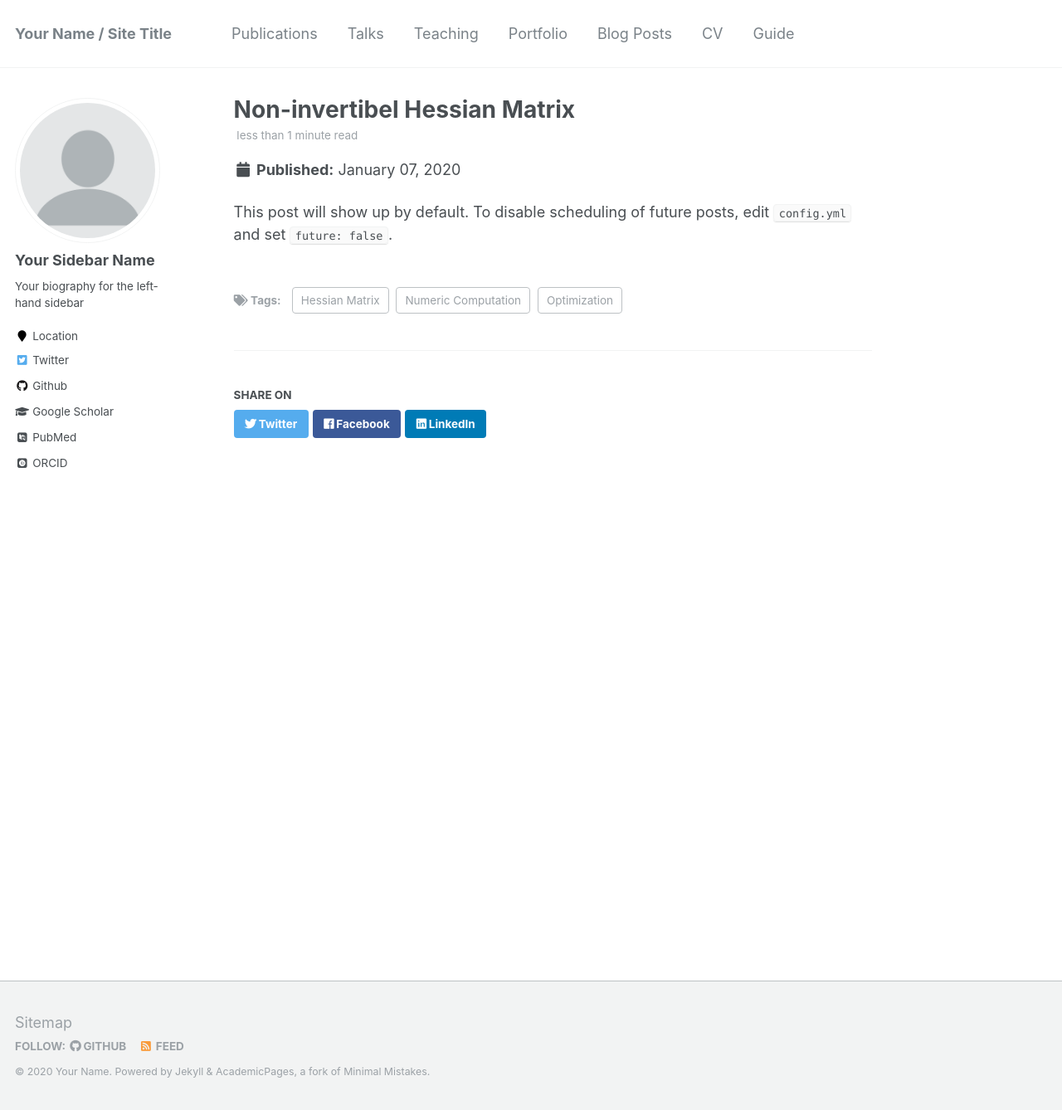
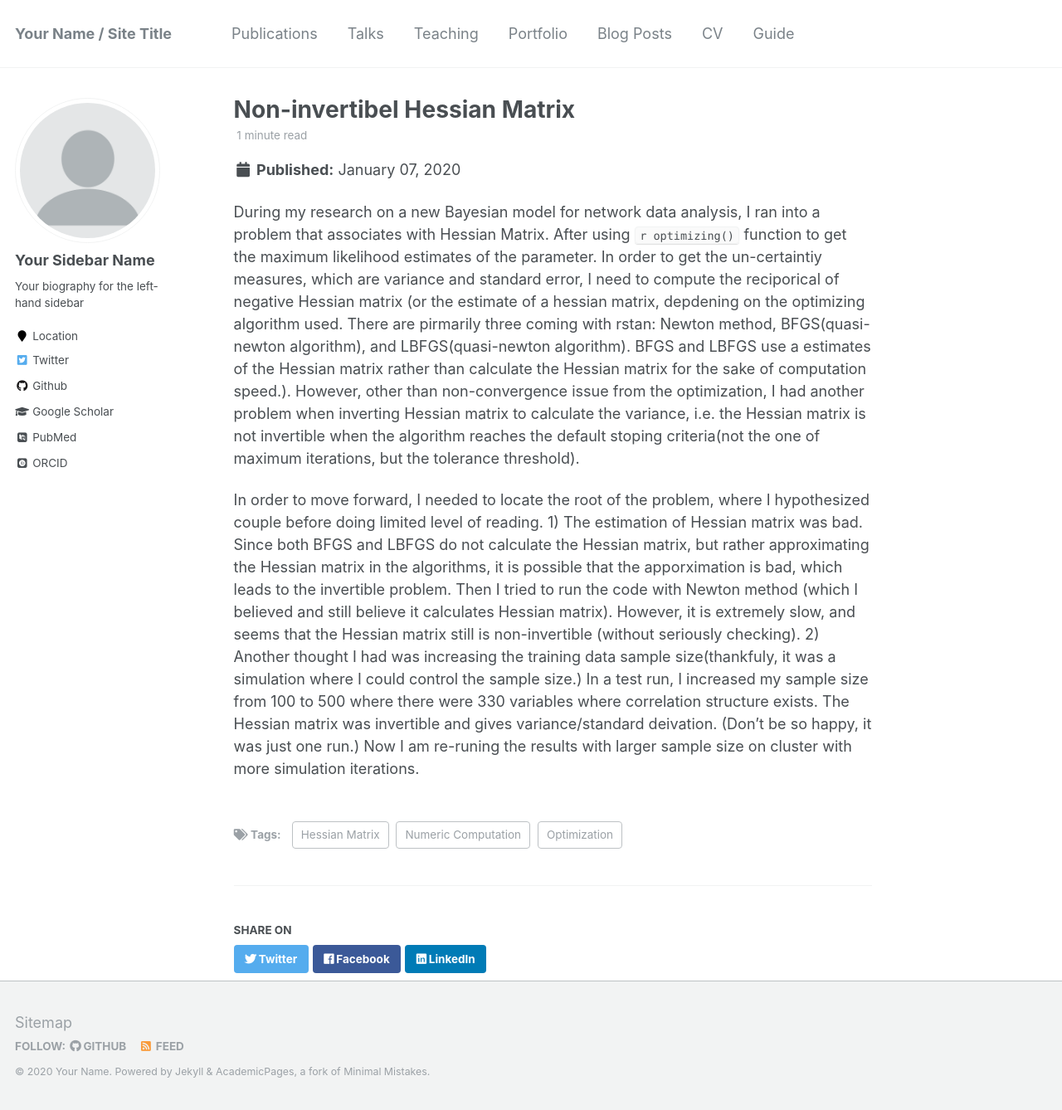
Before and after one commit to boyiguo1/boyiguo1.github.io, a Jekyll site: the page built from _posts/2020-01-07-NonInvertibleHessian.md, in a window 1280 px wide and 1338 px high. Shown: the whole window at 83% size. Built offline with Jekyll 4.4.1, drawn with Linux system fonts in a browser that asks for light colours; some web fonts are replaced.

Commit message:
Wrote something to publish online.

```diff
--- a/_posts/2020-01-07-NonInvertibleHessian.md
+++ b/_posts/2020-01-07-NonInvertibleHessian.md
@@ -8,4 +8,8 @@ tags:
   - Hessian Matrix
 ---
 
-This post will show up by default. To disable scheduling of future posts, edit `config.yml` and set `future: false`.
+During my research on a new Bayesian model for network data analysis, I ran into a problem that associates with Hessian Matrix. After using `r optimizing()` function to get the maximum likelihood estimates of the parameter. In order to get the un-certaintiy measures, which are variance and  standard error, I need to compute the reciporical of negative Hessian matrix (or the estimate of a hessian matrix, depdening on the optimizing algorithm used. There are pirmarily three coming with rstan: Newton method, BFGS(quasi-newton algorithm), and LBFGS(quasi-newton algorithm). BFGS and LBFGS use a estimates of the Hessian matrix rather than calculate the Hessian matrix for the sake of computation speed.). However, other than non-convergence issue from the optimization, I had another problem when inverting Hessian matrix to calculate the variance, i.e. the Hessian matrix is not invertible when the algorithm reaches the default stoping criteria(not the one of maximum iterations, but the tolerance threshold).
+
+In order to move forward, I needed to locate the root of the problem, where I hypothesized couple before doing limited level of reading.
+1) The estimation of Hessian matrix was bad. Since both BFGS and LBFGS do not calculate the Hessian matrix, but rather approximating the Hessian matrix in the algorithms, it is possible that the apporximation is bad, which leads to the invertible problem. Then I tried to run the code with Newton method (which I believed and still believe it calculates Hessian matrix). However, it is extremely slow, and seems that the Hessian matrix still is non-invertible (without seriously checking).
+2) Another thought I had was increasing the training data sample size(thankfuly, it was a simulation where I could control the sample size.) In a test run, I increased my sample size from 100 to 500 where there were 330 variables where correlation structure exists. The Hessian matrix was invertible and gives variance/standard deivation. (Don't be so happy, it was just one run.) Now I am re-runing the results with larger sample size on cluster with more simulation iterations.
```
